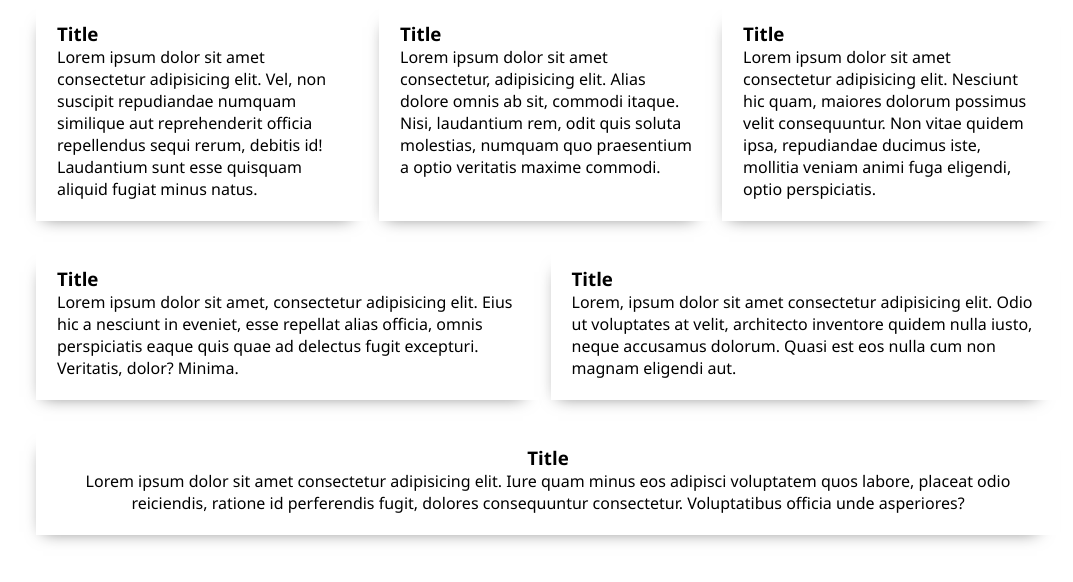
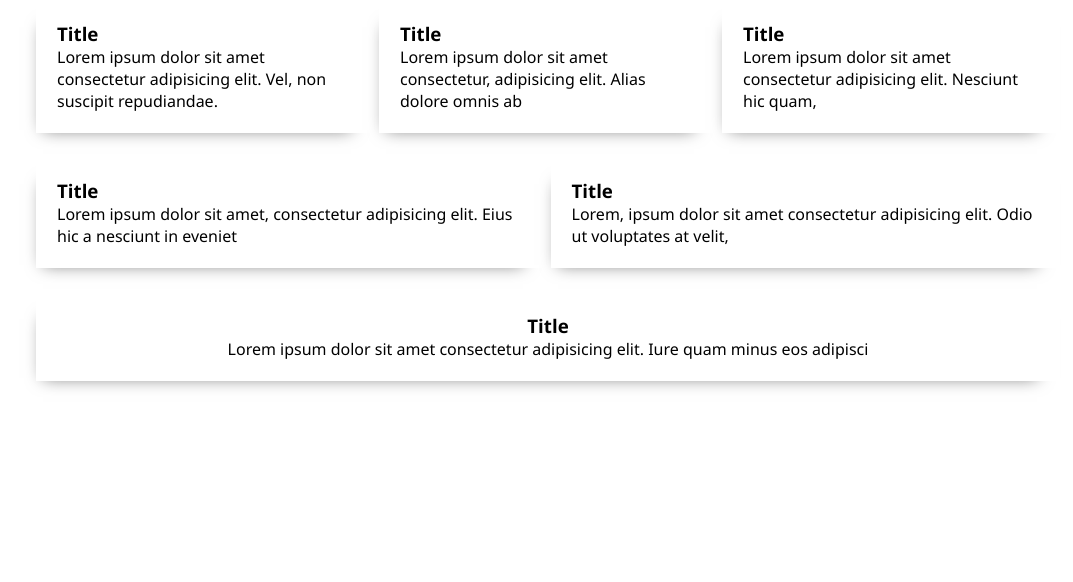
Before and after one commit to erfanzenozi/the-last-html-s-project, a plain HTML site: page index.html in a window 1280 px wide. Shown: the whole page, without its empty margins (92-1165 px from the left). Drawn offline with Linux system fonts and the light colour scheme.

Commit message:
Add files via upload

```diff
--- a/index.html
+++ b/index.html
@@ -11,16 +11,16 @@
     <main>
     <div class="container">
         <div class="row row-1">
-            <div class="child"><h3>Title</h3><p>Lorem ipsum dolor sit amet consectetur adipisicing elit. Vel, non suscipit repudiandae numquam similique aut reprehenderit officia repellendus sequi rerum, debitis id! Laudantium sunt esse quisquam aliquid fugiat minus natus. </p></div>
-            <div class="child"><h3>Title</h3><p>Lorem ipsum dolor sit amet consectetur, adipisicing elit. Alias dolore omnis ab sit, commodi itaque. Nisi, laudantium rem, odit quis soluta molestias, numquam quo praesentium a optio veritatis maxime commodi. </p></div>
-            <div class="child"><h3>Title</h3><p>Lorem ipsum dolor sit amet consectetur adipisicing elit. Nesciunt hic quam, maiores dolorum possimus velit consequuntur. Non vitae quidem ipsa, repudiandae ducimus iste, mollitia veniam animi fuga eligendi, optio perspiciatis.</p></div>
+            <div class="child"><h3>Title</h3><p>Lorem ipsum dolor sit amet consectetur adipisicing elit. Vel, non suscipit repudiandae. </p></div>
+            <div class="child"><h3>Title</h3><p>Lorem ipsum dolor sit amet consectetur, adipisicing elit. Alias dolore omnis ab  </p></div>
+            <div class="child"><h3>Title</h3><p>Lorem ipsum dolor sit amet consectetur adipisicing elit. Nesciunt hic quam, </p></div>
         </div>
         <div class="row row-2">
-            <div class="child"><h3>Title</h3><p>Lorem ipsum dolor sit amet, consectetur adipisicing elit. Eius hic a nesciunt in eveniet, esse repellat alias officia, omnis perspiciatis eaque quis quae ad delectus fugit excepturi. Veritatis, dolor? Minima. </p></div>
-            <div class="child"><h3>Title</h3><p>Lorem, ipsum dolor sit amet consectetur adipisicing elit. Odio ut voluptates at velit, architecto inventore quidem nulla iusto, neque accusamus dolorum. Quasi est eos nulla cum non magnam eligendi aut. </p></div>
+            <div class="child"><h3>Title</h3><p>Lorem ipsum dolor sit amet, consectetur adipisicing elit. Eius hic a nesciunt in eveniet </p></div>
+            <div class="child"><h3>Title</h3><p>Lorem, ipsum dolor sit amet consectetur adipisicing elit. Odio ut voluptates at velit, </p></div>
         </div>
         <div class="row row-3">
-            <div class="child"><h3>Title</h3><p>Lorem ipsum dolor sit amet consectetur adipisicing elit. Iure quam minus eos adipisci voluptatem quos labore, placeat odio reiciendis, ratione id perferendis fugit, dolores consequuntur consectetur. Voluptatibus officia unde asperiores? </p></div>
+            <div class="child"><h3>Title</h3><p>Lorem ipsum dolor sit amet consectetur adipisicing elit. Iure quam minus eos adipisci </p></div>
         </div>
     </div>
     </main>
--- a/style.css
+++ b/style.css
@@ -1,5 +1,5 @@
 *{
-    margin: 0%;
+    margin: 0;
     padding: 0;
     box-sizing: border-box;}
 body{
```
